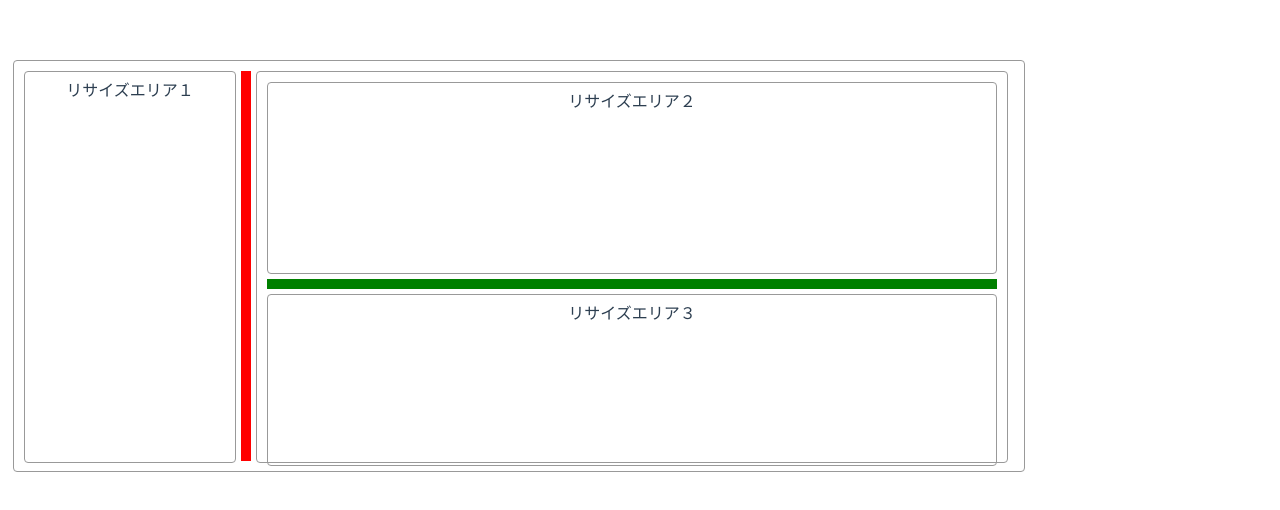
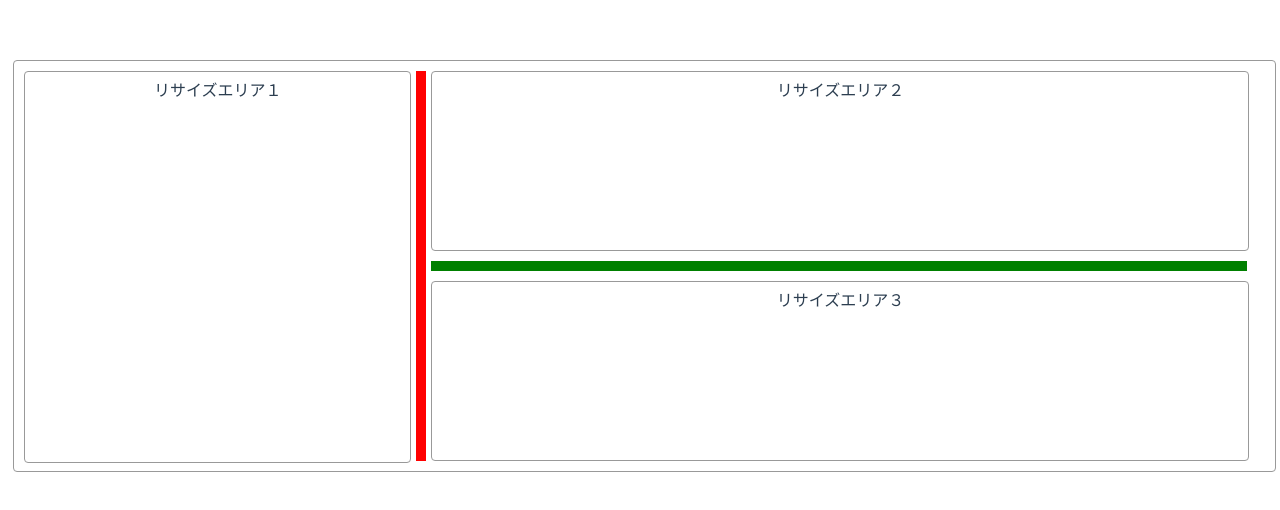
Before and after one commit to Shikataramuno/resizable-div-layout, a Vue app: page / in a window 1280 px wide. Shown: the top 510 px of the page. Built offline with nearby package versions, Linux system fonts and the light colour scheme.

Commit message:
clientWidth,clientHeightに変更

```diff
--- a/src/components/ResizableDivView.vue
+++ b/src/components/ResizableDivView.vue
@@ -1,11 +1,9 @@
 <template>
   <div id="resizeArea"
     ref="resizeArea"
-    style="width: 1000px;"
     class="element">
     <div id="element1"
       ref="element1"
-      style="width: 200px;"
       class="element">
       リサイズエリア１
     </div>
@@ -18,12 +16,9 @@
       @drag="xResize">
     </div>
     <div id="rightElements"
-      ref="rightElements"
-      style="width: 740px; height: 380px;"
-      class="element">
+      ref="rightElements">
       <div id="element2"
         ref="element2"
-        style="height: 180px;"
         class="element">
         リサイズエリア２
       </div>
@@ -37,7 +32,6 @@
       </div>
       <div id="element3"
         ref="element3"
-        style="height: 160px;"
         class="element">
         リサイズエリア３
       </div>
@@ -52,6 +46,9 @@ import { Component, Prop, Vue } from 'vue-property-decorator';
 @Component
 export default class ResizableDivView extends Vue {
   name: string = 'ResizableDivView';
+  padding: number = 5;
+  margin: number = 5;
+  border: number = 5;
   previousX: number = 0;
   previousY: number = 0;
   $refs!: {
@@ -68,27 +65,29 @@ export default class ResizableDivView extends Vue {
   // 横方向のリサイズ
 　// 各Elementの幅調整
   setElementsWidth(leftElementWidth: number): void {
-    const padding: number = 30 + 30; // 左右5px
     const resizeArea: HTMLDivElement = this.$refs.resizeArea;
-    const styleWidth: string = resizeArea!.style!.width!;
-    const resizeAreaWidth: number = Number(styleWidth.substring(0, styleWidth.indexOf('px')));
-    const rightElementsWidth: number = resizeAreaWidth - leftElementWidth - padding;
+    const resizeAreaWidth: number = resizeArea.clientWidth - 2 * this.padding;
+    console.log('resizeAreaWidth : ' + resizeAreaWidth);
+
+    const rightElementsWidth: number =
+      resizeAreaWidth
+      - (leftElementWidth + 2 * (this.margin + this.border + this.padding))　// element1
+      - 10; // resizerX
 
     const rightElements: HTMLElement = this.$refs.rightElements;
     rightElements.style.width = rightElementsWidth + 'px';
 
-    const innerElementsWidth = rightElementsWidth - 30;
+    const innerElementsWidth = rightElementsWidth - 2 * (this.margin + this.border + this.padding);
     const element2: HTMLDivElement = this.$refs.element2;
     element2.style.width = innerElementsWidth + 'px';
+    const resizerY: HTMLDivElement = this.$refs.resizerY;
+    resizerY.style.width = innerElementsWidth + 'px';
     const element3: HTMLDivElement = this.$refs.element3;
     element3.style.width = innerElementsWidth + 'px';
-    const resizerY: HTMLDivElement = this.$refs.resizerY;
-    resizerY.style.width = innerElementsWidth + 'px';
   }
   changeWidth(x: number): void {
     const element1: HTMLDivElement = this.$refs.element1;
-    const styleWidth: string = element1!.style!.width!;
-    const width: number = Number(styleWidth.substring(0, styleWidth.indexOf('px')));
+    const width: number = element1.clientWidth - 2 * this.padding;
     const xdev: number = x - this.previousX;
     element1.style.width = width + xdev + 'px';
     this.previousX = x;
@@ -97,20 +96,19 @@ export default class ResizableDivView extends Vue {
   // 縦方向のリサイズ
 　// 各Elementの高さ調整
   setElementsHeight(el2Height: number): void {
-    // topElements内の<div>をpaddingを考慮してtopElementsの高さに合わせる
-    const padding: number = 30 + 25; // 上下5px
     const rightElements: HTMLDivElement = this.$refs.rightElements;
-    const styleHeight: string = rightElements!.style!.height!;
-    const rightElementsHeight: number = Number(styleHeight.substring(0, styleHeight.indexOf('px')));
-    const innerElementsHeight: number = rightElementsHeight - el2Height - padding;
-    console.log('element3.style.height : ' + innerElementsHeight);
+    const rightElementsHeight: number = rightElements.clientHeight; // rightElements は padding なし
+    const el3Height: number =
+      rightElementsHeight
+      - (el2Height + 2 * (this.padding + this.border +  this.margin)) // element2
+      - (10 + 2 * (this.padding + this.margin)) // resizerY
+      - 2 * (this.padding + this.border +  this.margin);
     const element3: HTMLDivElement = this.$refs.element3;
-    element3.style.height = innerElementsHeight + 'px';
+    element3.style.height = el3Height + 'px';
   }
   changeHeight(y: number): void {
     const element2: HTMLDivElement = this.$refs.element2;
-    const styleHeight: string = element2!.style!.height!;
-    const height: number = Number(styleHeight.substring(0, styleHeight.indexOf('px')));
+    const height: number = element2.clientHeight - 2 * this.padding;
     const ydev: number = y - this.previousY;
     element2.style.height = height + ydev + 'px';
     this.previousY = y;
@@ -151,7 +149,9 @@ export default class ResizableDivView extends Vue {
 
   // 初期表示
   mounted(): void {
-    // this.setElementsHeight();
+    const element1: HTMLDivElement = this.$refs.element1;
+    const width: number = element1.clientWidth - 2 * this.padding;
+    this.setElementsWidth(width);
   }
 }
 </script>
@@ -164,12 +164,13 @@ export default class ResizableDivView extends Vue {
   padding: 5px;
 }
 #resizeArea {
-  /* width: 1000px; */
+  width: 99%;
   height: 400px;
   /* overflow: auto; */
 }
 /* */
 #element1 {
+  width: 30%;
   height: 380px;
   float: left;
 }
@@ -183,12 +184,19 @@ export default class ResizableDivView extends Vue {
 }
 /* */
 #rightElements {
+  height: 400px;
   float: left;
+}
+#element2 {
+  height: 168px;
 }
 #resizerY {
   height: 10px;
-  margin: 0px 5px;
+  margin: 10px 5px;
   padding: 0px 5px;
   cursor: n-resize;
 }
+#element3 {
+  height: 168px;
+}
 </style>
```
